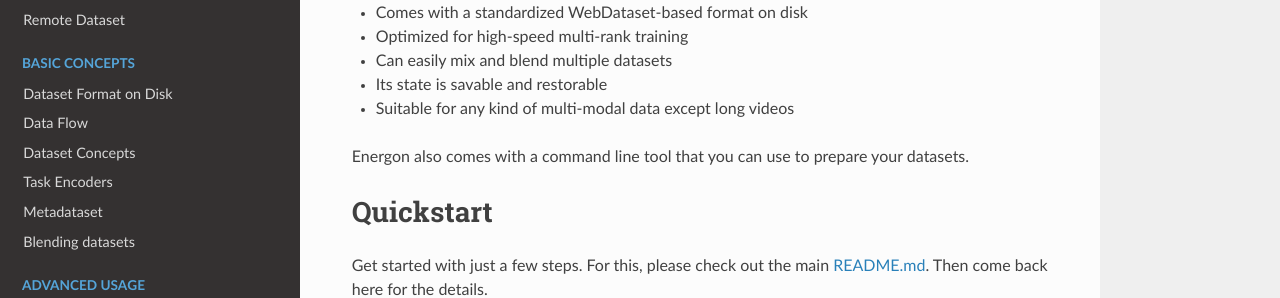
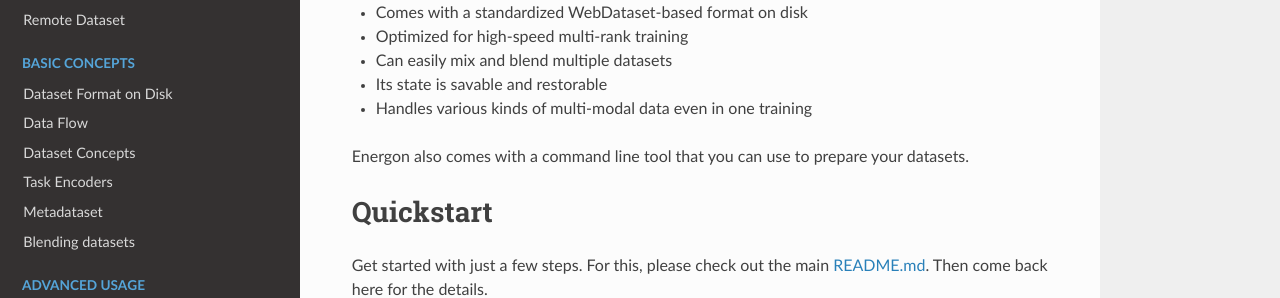
Before and after one commit to NVIDIA/Megatron-Energon, a Sphinx documentation site: the page built from docs/source/introduction.md, in a window 1280 px wide. Shown: the part 374-672 px from the top of the page. Built offline with Sphinx 7.4.7 and the Read the Docs theme 2.0.0, drawn with Linux system fonts in a browser that asks for light colours.

Commit message:
Remove statement about long videos from docs

```diff
--- a/docs/source/introduction.md
+++ b/docs/source/introduction.md
@@ -14,7 +14,7 @@
 * Optimized for high-speed multi-rank training
 * Can easily mix and blend multiple datasets
 * Its state is savable and restorable
-* Suitable for any kind of multi-modal data except long videos
+* Handles various kinds of multi-modal data even in one training
 
 Energon also comes with a command line tool that you can use to prepare your datasets.
 
```
